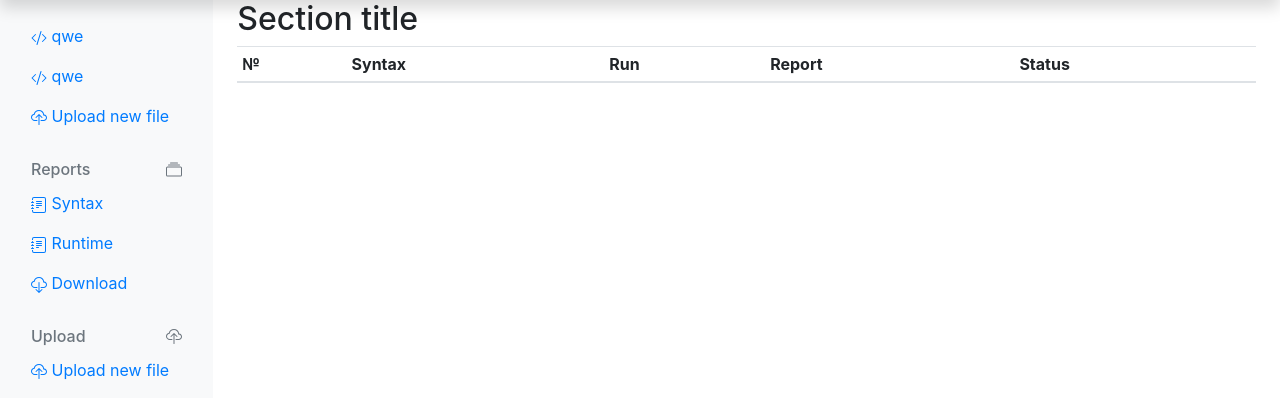
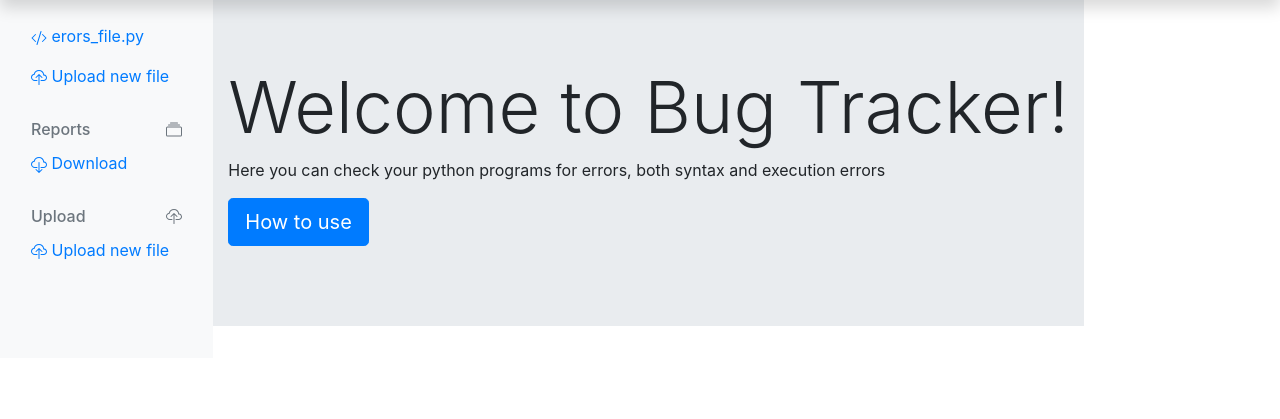
Before and after one commit to Julia-Zhirnova/Bug_Treker, a Django app: page / in a window 1280 px wide. Shown: the part 40-459 px from the top of the page. Run offline with Django 3.2, Linux system fonts and the light colour scheme; data that the repository does not hold is empty; some libraries are stand-ins or nearby versions.

Commit message:
fix-v.03

```diff
--- /dev/null
+++ b/treker/main/templates/main/header.html
@@ -0,0 +1,20 @@
+<nav class="navbar navbar-dark sticky-top bg-dark flex-md-nowrap p-0 shadow">
+    <a class="navbar-brand col-md-3 col-lg-2 mr-0 px-3" href="#">
+        <svg width="1em" height="1em" viewBox="0 0 16 16" class="bi bi-bug" fill="currentColor"
+             xmlns="http://www.w3.org/2000/svg">
+            <path fill-rule="evenodd"
+                  d="M4.355.522a.5.5 0 0 1 .623.333l.291.956A4.979 4.979 0 0 1 8 1c1.007 0 1.946.298 2.731.811l.29-.956a.5.5 0 1 1 .957.29l-.41 1.352A4.985 4.985 0 0 1 13 6h.5a.5.5 0 0 0 .5-.5V5a.5.5 0 0 1 1 0v.5A1.5 1.5 0 0 1 13.5 7H13v1h1.5a.5.5 0 0 1 0 1H13v1h.5a1.5 1.5 0 0 1 1.5 1.5v.5a.5.5 0 1 1-1 0v-.5a.5.5 0 0 0-.5-.5H13a5 5 0 0 1-10 0h-.5a.5.5 0 0 0-.5.5v.5a.5.5 0 1 1-1 0v-.5A1.5 1.5 0 0 1 2.5 10H3V9H1.5a.5.5 0 0 1 0-1H3V7h-.5A1.5 1.5 0 0 1 1 5.5V5a.5.5 0 0 1 1 0v.5a.5.5 0 0 0 .5.5H3c0-1.364.547-2.601 1.432-3.503l-.41-1.352a.5.5 0 0 1 .333-.623zM4 7v4a4 4 0 0 0 3.5 3.97V7H4zm4.5 0v7.97A4 4 0 0 0 12 11V7H8.5zM12 6H4a3.99 3.99 0 0 1 1.333-2.982A3.983 3.983 0 0 1 8 2c1.025 0 1.959.385 2.666 1.018A3.989 3.989 0 0 1 12 6z"/>
+        </svg>
+        Bug tracker
+    </a>
+    <button class="navbar-toggler position-absolute d-md-none collapsed" type="button" data-toggle="collapse"
+            data-target="#sidebarMenu" aria-controls="sidebarMenu" aria-expanded="false"
+            aria-label="Toggle navigation">
+        <span class="navbar-toggler-icon"></span>
+    </button>
+    <ul class="navbar-nav px-3">
+        <li class="nav-item text-nowrap">
+            <a class="nav-link" href="#">How to use</a>
+        </li>
+    </ul>
+</nav>
--- a/treker/main/templates/main/index.html
+++ b/treker/main/templates/main/index.html
@@ -9,56 +9,17 @@
     <link rel="stylesheet" href="https://stackpath.bootstrapcdn.com/bootstrap/4.5.2/css/bootstrap.min.css">
 </head>
 <body>
-<nav class="navbar navbar-dark sticky-top bg-dark flex-md-nowrap p-0 shadow">
-    <a class="navbar-brand col-md-3 col-lg-2 mr-0 px-3" href="#">
-        <svg width="1em" height="1em" viewBox="0 0 16 16" class="bi bi-bug" fill="currentColor"
-             xmlns="http://www.w3.org/2000/svg">
-            <path fill-rule="evenodd"
-                  d="M4.355.522a.5.5 0 0 1 .623.333l.291.956A4.979 4.979 0 0 1 8 1c1.007 0 1.946.298 2.731.811l.29-.956a.5.5 0 1 1 .957.29l-.41 1.352A4.985 4.985 0 0 1 13 6h.5a.5.5 0 0 0 .5-.5V5a.5.5 0 0 1 1 0v.5A1.5 1.5 0 0 1 13.5 7H13v1h1.5a.5.5 0 0 1 0 1H13v1h.5a1.5 1.5 0 0 1 1.5 1.5v.5a.5.5 0 1 1-1 0v-.5a.5.5 0 0 0-.5-.5H13a5 5 0 0 1-10 0h-.5a.5.5 0 0 0-.5.5v.5a.5.5 0 1 1-1 0v-.5A1.5 1.5 0 0 1 2.5 10H3V9H1.5a.5.5 0 0 1 0-1H3V7h-.5A1.5 1.5 0 0 1 1 5.5V5a.5.5 0 0 1 1 0v.5a.5.5 0 0 0 .5.5H3c0-1.364.547-2.601 1.432-3.503l-.41-1.352a.5.5 0 0 1 .333-.623zM4 7v4a4 4 0 0 0 3.5 3.97V7H4zm4.5 0v7.97A4 4 0 0 0 12 11V7H8.5zM12 6H4a3.99 3.99 0 0 1 1.333-2.982A3.983 3.983 0 0 1 8 2c1.025 0 1.959.385 2.666 1.018A3.989 3.989 0 0 1 12 6z"/>
-        </svg>
-        Bug tracker
-    </a>
-
-    <button class="navbar-toggler position-absolute d-md-none collapsed" type="button" data-toggle="collapse"
-            data-target="#sidebarMenu" aria-controls="sidebarMenu" aria-expanded="false"
-            aria-label="Toggle navigation">
-        <span class="navbar-toggler-icon"></span>
-    </button>
-    <ul class="navbar-nav px-3">
-        <li class="nav-item text-nowrap">
-            <a class="nav-link" href="#">How to use</a>
-        </li>
-    </ul>
-</nav>
+{% include "./header.html" %}
 <div class="container-fluid">
     <div class="row">
         {% include "./patern.html" %}
-        <main role="main" class="col-md-9 ml-sm-auto col-lg-10 px-md-4">
-            <h2>Section title</h2>
-            <div class="table-responsive">
-                <table class="table table-striped table-sm">
-                    <thead>
-                    <tr>
-                        <th>№</th>
-                        <th>Syntax</th>
-                        <th>Run</th>
-                        <th>Report</th>
-                        <th>Status</th>
-                    </tr>
-                    </thead>
-                    <tbody>
-                    {% for name in dataset %}
-                    <tr>
-                        <td>1,001</td>
-                        <td>Lorem</td>
-                        <td>ipsum</td>
-                        <td>ipsum</td>
-                    </tr>
-                    {% endfor %}
-                    </tbody>
-                </table>
+        <div class="jumbotron jumbotron-fluid">
+            <div class="container">
+                <h1 class="display-3">Welcome to Bug Tracker!</h1>
+                <p>Here you can check your python programs for errors, both syntax and execution errors</p>
+                <p><a class="btn btn-primary btn-lg" href="#" role="button">How to use</a></p>
             </div>
-        </main>
+        </div>
     </div>
 </div>
 </body>
--- a/treker/main/templates/main/patern.html
+++ b/treker/main/templates/main/patern.html
@@ -3,13 +3,13 @@
         <ul class="nav flex-column">
             {% for name in prg_names %}
             <li class="nav-item">
-                <a class="nav-link" href="#">
+                <a class="nav-link" href="/prog/{{name}}">
                     <svg width="1em" height="1em" viewBox="0 0 16 16" class="bi bi-code-slash"
                          fill="currentColor" xmlns="http://www.w3.org/2000/svg">
                         <path fill-rule="evenodd"
                               d="M4.854 4.146a.5.5 0 0 1 0 .708L1.707 8l3.147 3.146a.5.5 0 0 1-.708.708l-3.5-3.5a.5.5 0 0 1 0-.708l3.5-3.5a.5.5 0 0 1 .708 0zm6.292 0a.5.5 0 0 0 0 .708L14.293 8l-3.147 3.146a.5.5 0 0 0 .708.708l3.5-3.5a.5.5 0 0 0 0-.708l-3.5-3.5a.5.5 0 0 0-.708 0zm-.999-3.124a.5.5 0 0 1 .33.625l-4 13a.5.5 0 0 1-.955-.294l4-13a.5.5 0 0 1 .625-.33z"/>
                     </svg>
-                    {{name}}
+                    {{name}}.py
                 </a>
             </li>
             {% endfor %}
@@ -37,30 +37,30 @@
         </h6>
 
         <ul class="nav flex-column mb-2">
-            <li class="nav-item">
-                <a class="nav-link" href="#">
-                    <svg width="1em" height="1em" viewBox="0 0 16 16" class="bi bi-journal-text"
-                         fill="currentColor" xmlns="http://www.w3.org/2000/svg">
-                        <path d="M3 0h10a2 2 0 0 1 2 2v12a2 2 0 0 1-2 2H3a2 2 0 0 1-2-2v-1h1v1a1 1 0 0 0 1 1h10a1 1 0 0 0 1-1V2a1 1 0 0 0-1-1H3a1 1 0 0 0-1 1v1H1V2a2 2 0 0 1 2-2z"/>
-                        <path d="M1 5v-.5a.5.5 0 0 1 1 0V5h.5a.5.5 0 0 1 0 1h-2a.5.5 0 0 1 0-1H1zm0 3v-.5a.5.5 0 0 1 1 0V8h.5a.5.5 0 0 1 0 1h-2a.5.5 0 0 1 0-1H1zm0 3v-.5a.5.5 0 0 1 1 0v.5h.5a.5.5 0 0 1 0 1h-2a.5.5 0 0 1 0-1H1z"/>
-                        <path fill-rule="evenodd"
-                              d="M5 10.5a.5.5 0 0 1 .5-.5h2a.5.5 0 0 1 0 1h-2a.5.5 0 0 1-.5-.5zm0-2a.5.5 0 0 1 .5-.5h5a.5.5 0 0 1 0 1h-5a.5.5 0 0 1-.5-.5zm0-2a.5.5 0 0 1 .5-.5h5a.5.5 0 0 1 0 1h-5a.5.5 0 0 1-.5-.5zm0-2a.5.5 0 0 1 .5-.5h5a.5.5 0 0 1 0 1h-5a.5.5 0 0 1-.5-.5z"/>
-                    </svg>
-                    Syntax
-                </a>
-            </li>
-            <li class="nav-item">
-                <a class="nav-link" href="#">
-                    <svg width="1em" height="1em" viewBox="0 0 16 16" class="bi bi-journal-text"
-                         fill="currentColor" xmlns="http://www.w3.org/2000/svg">
-                        <path d="M3 0h10a2 2 0 0 1 2 2v12a2 2 0 0 1-2 2H3a2 2 0 0 1-2-2v-1h1v1a1 1 0 0 0 1 1h10a1 1 0 0 0 1-1V2a1 1 0 0 0-1-1H3a1 1 0 0 0-1 1v1H1V2a2 2 0 0 1 2-2z"/>
-                        <path d="M1 5v-.5a.5.5 0 0 1 1 0V5h.5a.5.5 0 0 1 0 1h-2a.5.5 0 0 1 0-1H1zm0 3v-.5a.5.5 0 0 1 1 0V8h.5a.5.5 0 0 1 0 1h-2a.5.5 0 0 1 0-1H1zm0 3v-.5a.5.5 0 0 1 1 0v.5h.5a.5.5 0 0 1 0 1h-2a.5.5 0 0 1 0-1H1z"/>
-                        <path fill-rule="evenodd"
-                              d="M5 10.5a.5.5 0 0 1 .5-.5h2a.5.5 0 0 1 0 1h-2a.5.5 0 0 1-.5-.5zm0-2a.5.5 0 0 1 .5-.5h5a.5.5 0 0 1 0 1h-5a.5.5 0 0 1-.5-.5zm0-2a.5.5 0 0 1 .5-.5h5a.5.5 0 0 1 0 1h-5a.5.5 0 0 1-.5-.5zm0-2a.5.5 0 0 1 .5-.5h5a.5.5 0 0 1 0 1h-5a.5.5 0 0 1-.5-.5z"/>
-                    </svg>
-                    Runtime
-                </a>
-            </li>
+<!--            <li class="nav-item">-->
+<!--                <a class="nav-link" href="#">-->
+<!--                    <svg width="1em" height="1em" viewBox="0 0 16 16" class="bi bi-journal-text"-->
+<!--                         fill="currentColor" xmlns="http://www.w3.org/2000/svg">-->
+<!--                        <path d="M3 0h10a2 2 0 0 1 2 2v12a2 2 0 0 1-2 2H3a2 2 0 0 1-2-2v-1h1v1a1 1 0 0 0 1 1h10a1 1 0 0 0 1-1V2a1 1 0 0 0-1-1H3a1 1 0 0 0-1 1v1H1V2a2 2 0 0 1 2-2z"/>-->
+<!--                        <path d="M1 5v-.5a.5.5 0 0 1 1 0V5h.5a.5.5 0 0 1 0 1h-2a.5.5 0 0 1 0-1H1zm0 3v-.5a.5.5 0 0 1 1 0V8h.5a.5.5 0 0 1 0 1h-2a.5.5 0 0 1 0-1H1zm0 3v-.5a.5.5 0 0 1 1 0v.5h.5a.5.5 0 0 1 0 1h-2a.5.5 0 0 1 0-1H1z"/>-->
+<!--                        <path fill-rule="evenodd"-->
+<!--                              d="M5 10.5a.5.5 0 0 1 .5-.5h2a.5.5 0 0 1 0 1h-2a.5.5 0 0 1-.5-.5zm0-2a.5.5 0 0 1 .5-.5h5a.5.5 0 0 1 0 1h-5a.5.5 0 0 1-.5-.5zm0-2a.5.5 0 0 1 .5-.5h5a.5.5 0 0 1 0 1h-5a.5.5 0 0 1-.5-.5zm0-2a.5.5 0 0 1 .5-.5h5a.5.5 0 0 1 0 1h-5a.5.5 0 0 1-.5-.5z"/>-->
+<!--                    </svg>-->
+<!--                    Syntax-->
+<!--                </a>-->
+<!--            </li>-->
+<!--            <li class="nav-item">-->
+<!--                <a class="nav-link" href="#">-->
+<!--                    <svg width="1em" height="1em" viewBox="0 0 16 16" class="bi bi-journal-text"-->
+<!--                         fill="currentColor" xmlns="http://www.w3.org/2000/svg">-->
+<!--                        <path d="M3 0h10a2 2 0 0 1 2 2v12a2 2 0 0 1-2 2H3a2 2 0 0 1-2-2v-1h1v1a1 1 0 0 0 1 1h10a1 1 0 0 0 1-1V2a1 1 0 0 0-1-1H3a1 1 0 0 0-1 1v1H1V2a2 2 0 0 1 2-2z"/>-->
+<!--                        <path d="M1 5v-.5a.5.5 0 0 1 1 0V5h.5a.5.5 0 0 1 0 1h-2a.5.5 0 0 1 0-1H1zm0 3v-.5a.5.5 0 0 1 1 0V8h.5a.5.5 0 0 1 0 1h-2a.5.5 0 0 1 0-1H1zm0 3v-.5a.5.5 0 0 1 1 0v.5h.5a.5.5 0 0 1 0 1h-2a.5.5 0 0 1 0-1H1z"/>-->
+<!--                        <path fill-rule="evenodd"-->
+<!--                              d="M5 10.5a.5.5 0 0 1 .5-.5h2a.5.5 0 0 1 0 1h-2a.5.5 0 0 1-.5-.5zm0-2a.5.5 0 0 1 .5-.5h5a.5.5 0 0 1 0 1h-5a.5.5 0 0 1-.5-.5zm0-2a.5.5 0 0 1 .5-.5h5a.5.5 0 0 1 0 1h-5a.5.5 0 0 1-.5-.5zm0-2a.5.5 0 0 1 .5-.5h5a.5.5 0 0 1 0 1h-5a.5.5 0 0 1-.5-.5z"/>-->
+<!--                    </svg>-->
+<!--                    Runtime-->
+<!--                </a>-->
+<!--            </li>-->
             <li class="nav-item">
                 <a class="nav-link" href="#">
                     <svg width="1em" height="1em" viewBox="0 0 16 16" class="bi bi-cloud-download"
--- a/treker/main/urls.py
+++ b/treker/main/urls.py
@@ -4,5 +4,6 @@ from . import views
 urlpatterns = [
     path('', views.index),
     path('syntax', views.syntax),
-    path('runtime', views.runtime )
+    path('runtime', views.runtime ),
+    path('prog/<str:prg_name>', views.prog),
 ]
--- a/treker/main/views.py
+++ b/treker/main/views.py
@@ -1,19 +1,55 @@
 from django.shortcuts import render
+import os
+import sys
 from .models import Progs, Syntax, Runtime
 
+TESTER_PATH = sys.path.insert(0, '\\'.join(os.getcwd().split('\\')[0:-2]))
+import testing_worker
+
+
 def index(request):
-    for prog in Progs.objects.all():
-        print(prog)
+    progs_dir = os.listdir('user_files')
+    valid_prg = []
+    for prg in progs_dir:
+        print(prg)
+        if '.py' in prg or 'xlsx' in prg:
+            continue
+        else:
+            valid_prg.append(prg)
+    context = {'prg_names': valid_prg,
+               'page_flag': '',
+               'prg_data': '',
+               'dataset': {},
+               'status': ''}
+    return render(request, 'main/index.html', context)
 
-    context = {'prg_names': ['qwe','qwe'],
-               'page_flag':'',
-               'prg_data':'',
-               'dataset':{},
-               'status':''}
-    return render(request, 'main/index.html', context)
 
 def syntax(request):
     pass
 
+
 def runtime(request):
     pass
+
+
+def prog(request, prg_name):
+    test_obj = testing_worker.Tester('erors_file.py')
+    test_obj.syntax_test()
+    test_obj.runtime_test()
+    del test_obj
+    # lst=os.path.join(os.getcwd()).split('\\')
+    # stri='\\'.join(os.getcwd().split('\\')[0:-1])+'\\testing_worker.py'
+    # print(stri)
+
+    progs_dir = os.listdir('user_files')
+    valid_prg=[]
+    for prg in progs_dir:
+        if '.py' in prg or 'xlsx' in prg:
+            continue
+        else:
+            valid_prg.append(prg)
+    context = {'prg_names': valid_prg,
+               'title': prg_name,
+               's_count': 2,
+               'r_count': 2}
+    return render(request, 'main/prog.html', context)
```
Also changed, not shown: treker/main/templates/main/prog.html (added, +49 -0 lines), treker/testing_worker.py (renamed from testing_worker.py, +0 -12 lines), treker/user_files/__init__.py (added), treker/user_files/erors_file/__init__.py (added), treker/user_files/erors_file/erors_file.py (renamed from user_files/erors_file/erors_file.py), 4 other files.
